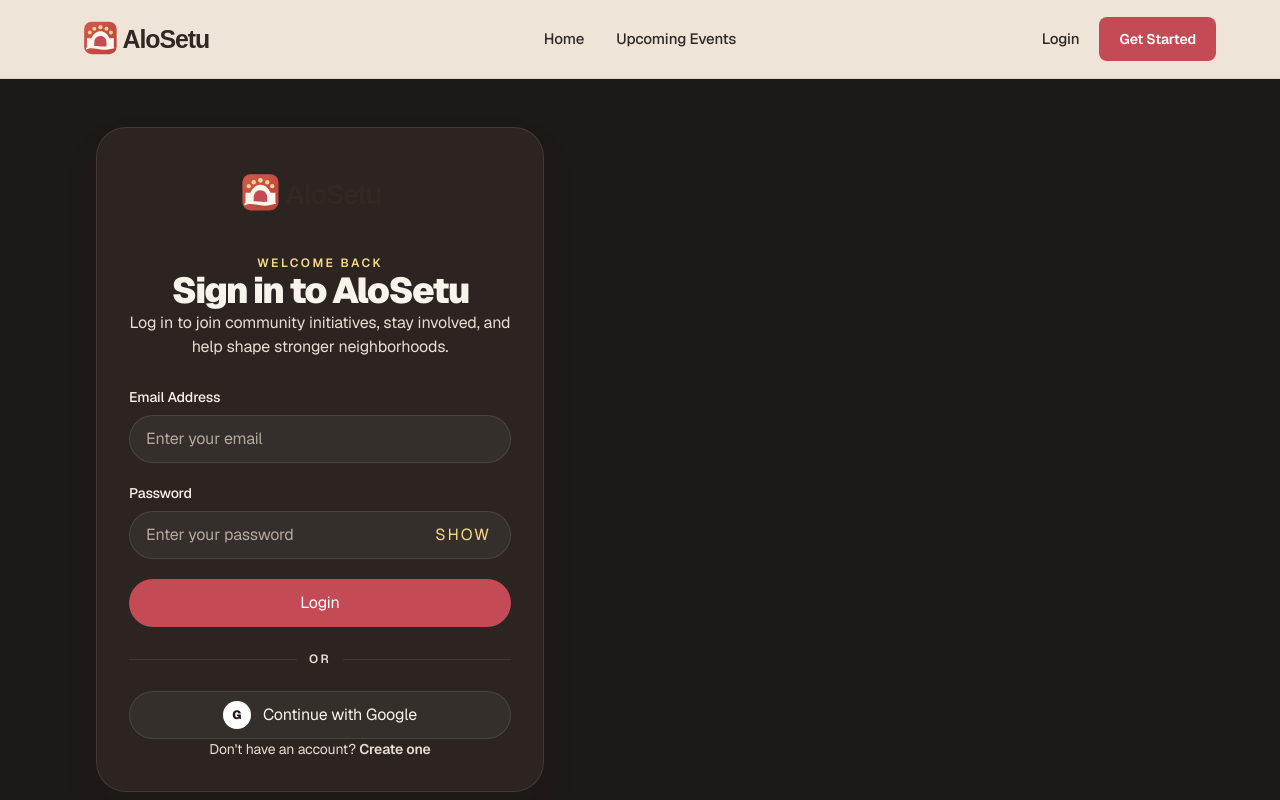
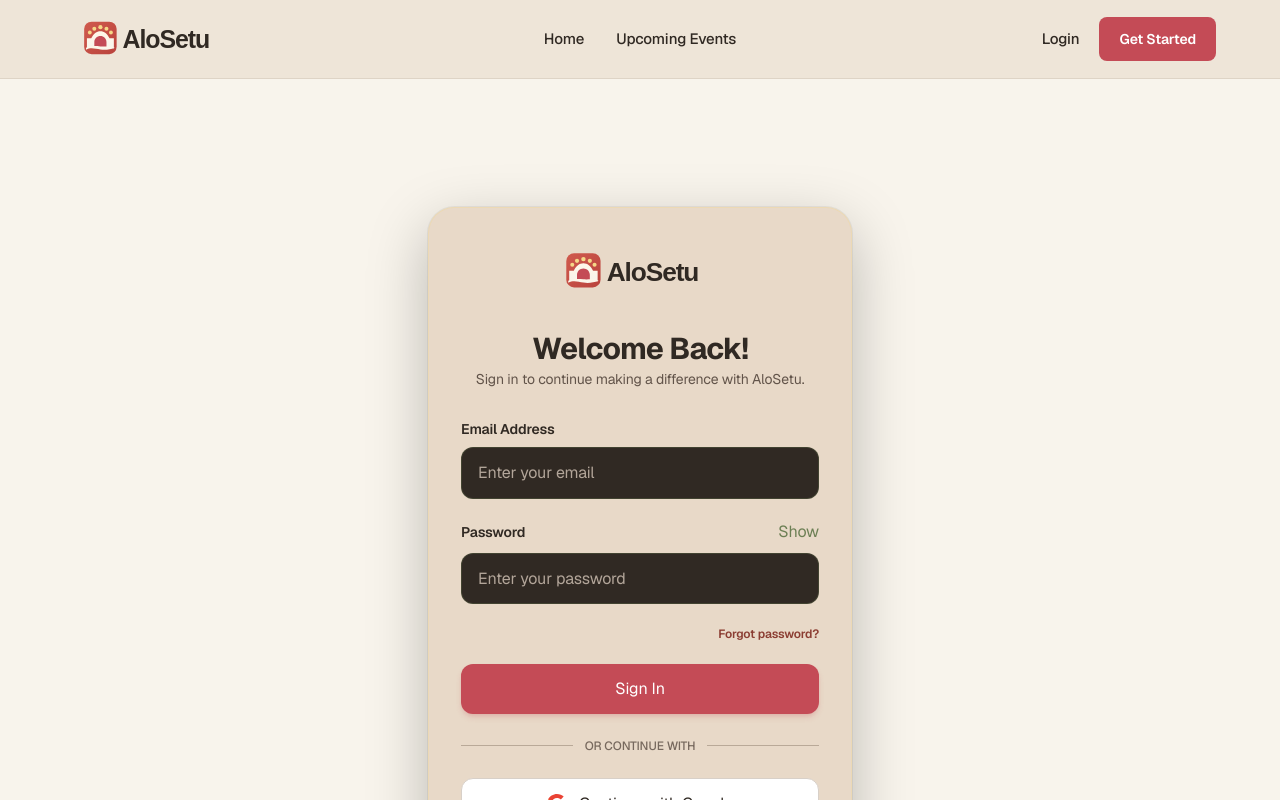
Before and after one commit to sayda-007/B14-A08-AloSetu-client, a Next.js app: page /login in a window 1280 px wide. Shown: the top 800 px of the page. Built offline with nearby package versions, Linux system fonts and the light colour scheme.

Commit message:
Refine login page styling

```diff
--- a/src/app/globals.css
+++ b/src/app/globals.css
@@ -155,3 +155,196 @@ section {
 .homepage-shell .hero-stat-value {
   color: #f8f4ec;
 }
+
+
+
+/* ========================================
+   LOGIN PAGE
+======================================== */
+
+.login-page {
+  width: 100%;
+  display: flex;
+  justify-content: center;
+  padding: 64px 20px;
+  box-sizing: border-box;
+}
+
+.login-page__container {
+  width: 100%;
+  max-width: 440px;
+  margin-inline: auto;
+}
+
+/* Login card */
+
+.login-card {
+  width: 100%;
+  box-sizing: border-box;
+  padding: 36px;
+  border-radius: 20px;
+  background-color: #39312C;
+  border: 1px solid rgba(245, 216, 135, 0.16);
+  box-shadow: 0 20px 55px rgba(0, 0, 0, 0.25);
+  color: #F8F4EC;
+}
+
+/* AloSetu branding */
+
+.login-brand {
+  display: flex;
+  align-items: center;
+  justify-content: center;
+  gap: 10px;
+  margin-bottom: 28px;
+}
+
+.login-brand__name {
+  color: #F8F4EC;
+  font-size: 25px;
+  font-weight: 700;
+  letter-spacing: -0.5px;
+}
+
+/* Form spacing */
+
+.login-card .login-form {
+  display: flex;
+  flex-direction: column;
+  gap: 18px;
+}
+
+.login-card label {
+  color: #F8F4EC;
+  font-size: 14px;
+  font-weight: 500;
+}
+
+/* Input fields */
+
+.login-card .login-input {
+  width: 100%;
+  min-height: 48px;
+  box-sizing: border-box;
+  padding: 12px 14px;
+  border: 1px solid #62564D;
+  border-radius: 9px;
+  outline: none;
+  background-color: #29231F;
+  color: #F8F4EC;
+  font-size: 14px;
+  transition: border-color 0.2s ease;
+}
+
+.login-card .login-input::placeholder {
+  color: #A99D93;
+}
+
+.login-card .login-input:focus {
+  border-color: #F3A155;
+}
+
+/* Password Show/Hide */
+
+.password-toggle {
+  border: none;
+  background: transparent;
+  color: #F3A155;
+  font-size: 11px;
+  font-weight: 600;
+  cursor: pointer;
+  padding: 4px 6px;
+}
+
+.password-toggle:hover {
+  color: #F5D887;
+}
+
+/* Main login button */
+
+.login-submit-button {
+  width: 100%;
+  min-height: 48px;
+  border: none;
+  border-radius: 9px;
+  background-color: #C44B56;
+  color: #FFFFFF;
+  font-size: 15px;
+  font-weight: 600;
+  cursor: pointer;
+  transition: background-color 0.2s ease;
+}
+
+.login-submit-button:hover {
+  background-color: #AD3E49;
+}
+
+.login-submit-button:disabled {
+  opacity: 0.65;
+  cursor: not-allowed;
+}
+
+/* Google login button */
+
+.google-login-button {
+  width: 100%;
+  min-height: 48px;
+  display: flex;
+  align-items: center;
+  justify-content: center;
+  gap: 12px;
+  padding: 10px 16px;
+  border: 1px solid #D8D8D8;
+  border-radius: 9px;
+  background-color: #FFFFFF;
+  color: #302923;
+  font-size: 14px;
+  font-weight: 600;
+  cursor: pointer;
+  transition: background-color 0.2s ease;
+}
+
+.google-login-button:hover {
+  background-color: #F2F2F2;
+}
+
+.google-login-button__icon {
+  display: block;
+  width: 20px;
+  height: 20px;
+  flex-shrink: 0;
+}
+
+/* Responsive layout */
+
+@media (max-width: 480px) {
+  .login-page {
+    padding: 36px 16px;
+  }
+
+  .login-card {
+    padding: 26px 20px;
+    border-radius: 16px;
+  }
+
+  .login-brand__name {
+    font-size: 23px;
+  }
+}
+
+
+/* Forgot Password link */
+a.login-forgot-password,
+a.login-forgot-password:link,
+a.login-forgot-password:visited {
+  color: #8B3D32 !important;
+  font-size: 12px !important;
+  font-weight: 600 !important;
+  line-height: 1.25rem !important;
+  text-decoration: none !important;
+}
+
+a.login-forgot-password:hover,
+a.login-forgot-password:focus-visible {
+  color: #C44B56 !important;
+}
--- a/src/app/login/page.js
+++ b/src/app/login/page.js
@@ -8,10 +8,10 @@ export const metadata = {
 
 export default function LoginPage() {
     return (
-    <main className="flex-1 bg-[#1d1916] text-[#F8F4EC]">
-      <section className="mx-auto flex w-full max-w-6xl items-center justify-center px-4 py-12 sm:px-6 lg:px-8">
+        <main className="login-page">
+            <div className="login-page__container">
                 <LoginForm />
-      </section>
+            </div>
         </main>
     );
 }
--- a/src/components/auth/LoginForm.jsx
+++ b/src/components/auth/LoginForm.jsx
@@ -4,128 +4,145 @@ import Image from "next/image";
 import Link from "next/link";
 import { useState } from "react";
 
-const emailRegex = /^[^\s@]+@[^\s@]+\.[^\s@]+$/;
+function GoogleIcon() {
+    return (
+        <svg
+            viewBox="0 0 48 48"
+            className="h-5 w-5"
+            aria-hidden="true"
+        >
+            <path
+                fill="#EA4335"
+                d="M24 9.5c3.54 0 6.71 1.22 9.21 3.6l6.85-6.85C35.9 2.38 30.47 0 24 0 14.62 0 6.51 5.38 2.56 13.22l7.98 6.19C12.43 13.72 17.74 9.5 24 9.5Z"
+            />
+            <path
+                fill="#4285F4"
+                d="M46.98 24.55c0-1.57-.15-3.09-.38-4.55H24v9.02h12.92c-.58 2.96-2.25 5.48-4.73 7.18l7.26 5.64c4.23-3.91 6.67-9.67 6.67-17.29Z"
+            />
+            <path
+                fill="#FBBC05"
+                d="M10.53 28.59a14.4 14.4 0 0 1 0-9.18l-7.98-6.19a24 24 0 0 0 0 21.56l7.98-6.19Z"
+            />
+            <path
+                fill="#34A853"
+                d="M24 48c6.48 0 11.93-2.13 15.9-5.8l-7.26-5.64c-2.01 1.35-4.59 2.15-8.64 2.15-6.26 0-11.57-4.22-13.46-9.91l-7.98 6.19C6.51 42.62 14.62 48 24 48Z"
+            />
+        </svg>
+    );
+}
 
 export default function LoginForm() {
     const [formData, setFormData] = useState({
         email: "",
         password: "",
     });
-  const [errors, setErrors] = useState({
-    email: "",
-    password: "",
-  });
+
+    const [errors, setErrors] = useState({});
     const [showPassword, setShowPassword] = useState(false);
     const [isSubmitting, setIsSubmitting] = useState(false);
-  const [notice, setNotice] = useState({
-    type: "",
-    text: "",
-  });
+    const [notice, setNotice] = useState("");
 
     const handleChange = (event) => {
         const { name, value } = event.target;
 
-    setFormData((previous) => ({
-      ...previous,
+        setFormData((previousData) => ({
+            ...previousData,
             [name]: value,
         }));
 
-    setErrors((previous) => ({
-      ...previous,
+        setErrors((previousErrors) => ({
+            ...previousErrors,
             [name]: "",
         }));
 
-    setNotice({
-      type: "",
-      text: "",
-    });
+        setNotice("");
     };
 
     const validateForm = () => {
-    const nextErrors = {};
+        const newErrors = {};
+
+        const emailPattern = /^[^\s@]+@[^\s@]+\.[^\s@]+$/;
 
         if (!formData.email.trim()) {
-      nextErrors.email = "Email address is required.";
-    } else if (!emailRegex.test(formData.email.trim())) {
-      nextErrors.email = "Enter a valid email address.";
+            newErrors.email = "Email address is required.";
+        } else if (!emailPattern.test(formData.email)) {
+            newErrors.email = "Please enter a valid email address.";
         }
 
-    if (!formData.password.trim()) {
-      nextErrors.password = "Password is required.";
+        if (!formData.password) {
+            newErrors.password = "Password is required.";
         }
 
-    return nextErrors;
+        setErrors(newErrors);
+
+        return Object.keys(newErrors).length === 0;
     };
 
-  const handleSubmit = (event) => {
+    const handleSubmit = async (event) => {
         event.preventDefault();
 
-    const nextErrors = validateForm();
+        setNotice("");
 
-    if (Object.keys(nextErrors).length > 0) {
-      setErrors(nextErrors);
-      setNotice({
-        type: "error",
-        text: "Please fix the highlighted fields and try again.",
-      });
+        if (!validateForm()) {
             return;
         }
 
-    setErrors({
-      email: "",
-      password: "",
-    });
         setIsSubmitting(true);
-    setNotice({
-      type: "info",
-      text: "Login will be available once authentication is connected.",
-    });
 
-    window.setTimeout(() => {
+        try {
+            // Authentication will be connected in the next development step.
+            setNotice("Login authentication is not connected yet.");
+        } catch (error) {
+            setNotice("Something went wrong. Please try again.");
+        } finally {
             setIsSubmitting(false);
-    }, 600);
+        }
     };
 
     const handleGoogleSignIn = () => {
-    setNotice({
-      type: "info",
-      text: "Google authentication will be connected during the authentication milestone.",
-    });
+        setNotice("Google authentication is not connected yet.");
     };
 
     return (
-    <div className="w-full max-w-md">
-      <div className="rounded-[30px] border border-white/10 bg-[#2b2421] p-5 shadow-[0_18px_42px_rgba(60,41,35,0.06)] sm:p-7 lg:p-8">
-        <div className="mb-7 flex items-center justify-center">
-          <Link href="/" className="inline-flex items-center justify-center" aria-label="AloSetu home">
+        <div className="flex w-full justify-center px-2 py-12 sm:py-16">
+            <div className="w-full max-w-[440px] rounded-[26px] border border-[#F5D887]/30 bg-[#E8D9C8] p-6 shadow-[0_20px_60px_rgba(0,0,0,0.25)] ring-1 ring-black/5 sm:p-8">
+
+                {/* Logo */}
+                <div className="mb-7 flex justify-center">
+                    <Link href="/" aria-label="Go to AloSetu homepage">
                         <Image
                             src="/alosetu-logo-horizontal.svg"
                             alt="AloSetu"
-              width={220}
-              height={64}
+                            width={190}
+                            height={55}
                             priority
-              className="h-auto w-[180px] sm:w-[200px]"
+                            className="h-auto w-[170px] object-contain sm:w-[190px]"
                         />
                     </Link>
                 </div>
 
+                {/* Heading */}
                 <div className="mb-7 text-center">
-          <p className="text-xs font-semibold uppercase tracking-[0.2em] text-[#f5d887]">
-            Welcome back
-          </p>
-          <h1 className="mt-3 text-3xl font-black tracking-[-0.05em] text-[#f8f4ec] sm:text-4xl">
-            Sign in to AloSetu
+                    <h1 className="text-2xl font-bold tracking-tight text-[#302923] sm:text-3xl">
+                        Welcome Back!
                     </h1>
-          <p className="mt-3 text-sm leading-6 text-[#e8ded1] sm:text-base">
-            Log in to join community initiatives, stay involved, and help shape stronger neighborhoods.
+
+                    <p className="mt-2 text-sm leading-6 text-[#62544A]">
+                        Sign in to continue making a difference with AloSetu.
                     </p>
                 </div>
 
-        <form onSubmit={handleSubmit} noValidate className="space-y-5">
-          <div className="space-y-2">
-            <label htmlFor="email" className="block text-sm font-medium text-[#f8f4ec]">
+                {/* Login Form */}
+                <form onSubmit={handleSubmit} className="space-y-5">
+                    {/* Email */}
+                    <div>
+                        <label
+                            htmlFor="email"
+                            className="mb-2 block text-sm font-semibold text-[#302923]"
+                        >
                             Email Address
                         </label>
+
                         <input
                             id="email"
                             name="email"
@@ -134,26 +151,35 @@ export default function LoginForm() {
                             onChange={handleChange}
                             placeholder="Enter your email"
                             autoComplete="email"
-              aria-invalid={Boolean(errors.email)}
-              aria-describedby={errors.email ? "email-error" : undefined}
-              className={`h-12 w-full rounded-full border px-4 text-sm text-[#f8f4ec] placeholder:text-[#e8ded1]/70 outline-none transition focus:ring-2 ${
-                errors.email
-                  ? "border-[#f2897b] bg-[#352f2b] focus:border-[#f2897b] focus:ring-[#f2897b]/30"
-                  : "border-white/10 bg-[#352f2b] focus:border-[#f5d887] focus:ring-[#f5d887]/30"
-              }`}
+                            className="w-full rounded-xl border border-[#6C7F54]/30 bg-[#302923] px-4 py-3 text-sm text-[#F8F4EC] outline-none transition placeholder:text-[#B3A69A] focus:border-[#C44B56] focus:ring-2 focus:ring-[#C44B56]/20"
                         />
-            {errors.email ? (
-              <p id="email-error" className="text-sm text-[#f2897b]">
+
+                        {errors.email && (
+                            <p className="mt-1.5 text-xs text-[#A52F3B]">
                                 {errors.email}
                             </p>
-            ) : null}
+                        )}
                     </div>
 
-          <div className="space-y-2">
-            <label htmlFor="password" className="block text-sm font-medium text-[#f8f4ec]">
+                    {/* Password */}
+                    <div>
+                        <div className="mb-2 flex items-center justify-between">
+                            <label
+                                htmlFor="password"
+                                className="block text-sm font-semibold text-[#302923]"
+                            >
                                 Password
                             </label>
-            <div className="relative">
+
+                            <button
+                                type="button"
+                                onClick={() => setShowPassword((previous) => !previous)}
+                                className="text-[10px] font-semibold text-[#6C7F54] transition hover:text-[#C44B56]"
+                            >
+                                {showPassword ? "Hide" : "Show"}
+                            </button>
+                        </div>
+
                         <input
                             id="password"
                             name="password"
@@ -162,72 +188,74 @@ export default function LoginForm() {
                             onChange={handleChange}
                             placeholder="Enter your password"
                             autoComplete="current-password"
-                aria-invalid={Boolean(errors.password)}
-                aria-describedby={errors.password ? "password-error" : undefined}
-                className={`h-12 w-full rounded-full border px-4 pr-12 text-sm text-[#f8f4ec] placeholder:text-[#e8ded1]/70 outline-none transition focus:ring-2 ${
-                  errors.password
-                    ? "border-[#f2897b] bg-[#352f2b] focus:border-[#f2897b] focus:ring-[#f2897b]/30"
-                    : "border-white/10 bg-[#352f2b] focus:border-[#f5d887] focus:ring-[#f5d887]/30"
-                }`}
+                            className="w-full rounded-xl border border-[#6C7F54]/30 bg-[#302923] px-4 py-3 text-sm text-[#F8F4EC] outline-none transition placeholder:text-[#B3A69A] focus:border-[#C44B56] focus:ring-2 focus:ring-[#C44B56]/20"
                         />
-              <button
-                type="button"
-                onClick={() => setShowPassword((previous) => !previous)}
-                className="absolute inset-y-0 right-3 flex items-center justify-center rounded-full px-2 text-xs font-semibold uppercase tracking-[0.12em] text-[#f5d887] transition hover:text-[#f8f4ec] focus-visible:outline-none focus-visible:ring-2 focus-visible:ring-[#f5d887]/60"
-                aria-label={showPassword ? "Hide password" : "Show password"}
-              >
-                {showPassword ? "Hide" : "Show"}
-              </button>
-            </div>
-            {errors.password ? (
-              <p id="password-error" className="text-sm text-[#f2897b]">
+
+                        {errors.password && (
+                            <p className="mt-1.5 text-xs text-[#A52F3B]">
                                 {errors.password}
                             </p>
-            ) : null}
+                        )}
                     </div>
 
+
+                    {/* Forgot Password */}
+                    <div className="flex justify-end">
+                        <Link
+                            href="/forgot-password"
+                            className="login-forgot-password"
+                        >
+                            Forgot password?
+                        </Link>
+                    </div>
+
+
+                    {/* Submit Button */}
                     <button
                         type="submit"
                         disabled={isSubmitting}
-            className="inline-flex h-12 w-full items-center justify-center rounded-full bg-[#c44b56] px-5 text-sm font-semibold text-white transition hover:bg-[#ae3b4a] focus-visible:outline-none focus-visible:ring-2 focus-visible:ring-[#6c7f54] focus-visible:ring-offset-2 focus-visible:ring-offset-[#1d1916] disabled:cursor-not-allowed disabled:opacity-70"
+                        className="w-full rounded-xl bg-[#C44B56] px-5 py-3 text-sm font-semibold text-white shadow-md shadow-[#C44B56]/20 transition hover:bg-[#AD3F4A] disabled:cursor-not-allowed disabled:opacity-60"
                     >
-            {isSubmitting ? "Signing in..." : "Login"}
+                        {isSubmitting ? "Signing In..." : "Sign In"}
                     </button>
 
-          {notice.text ? (
+                    {notice && (
                         <p
                             role="status"
-              className={`text-sm leading-6 ${
-                notice.type === "error" ? "text-[#f2897b]" : "text-[#f5d887]"
-              }`}
+                            className="rounded-lg bg-[#F5D887]/40 px-3 py-2 text-center text-xs text-[#62544A]"
                         >
-              {notice.text}
+                            {notice}
                         </p>
-          ) : null}
+                    )}
                 </form>
 
-        <div className="relative my-6 flex items-center justify-center">
-          <div className="absolute inset-x-0 top-1/2 h-px bg-white/10" aria-hidden="true" />
-          <span className="relative bg-[#2b2421] px-3 text-xs font-semibold uppercase tracking-[0.18em] text-[#e8ded1]">
-            Or
+                {/* Divider */}
+                <div className="my-6 flex items-center gap-3">
+                    <div className="h-px flex-1 bg-[#B9A998]" />
+                    <span className="text-xs font-medium text-[#76685D]">
+                        OR CONTINUE WITH
                     </span>
+                    <div className="h-px flex-1 bg-[#B9A998]" />
                 </div>
 
+                {/* Google Sign In */}
                 <button
                     type="button"
                     onClick={handleGoogleSignIn}
-          className="inline-flex h-12 w-full items-center justify-center gap-3 rounded-full border border-white/10 bg-[#352f2b] px-5 text-sm font-semibold text-[#f8f4ec] transition hover:border-[#f5d887]/40 hover:bg-[#3a322f] focus-visible:outline-none focus-visible:ring-2 focus-visible:ring-[#f5d887]/60 focus-visible:ring-offset-2 focus-visible:ring-offset-[#1d1916]"
+                    className="flex w-full items-center justify-center gap-3 rounded-xl border border-[#D8D0C8] bg-white px-5 py-3 text-sm font-semibold text-[#302923] transition hover:bg-[#F8F4EC]"
                 >
-          <span className="flex h-7 w-7 items-center justify-center rounded-full bg-white text-xs font-black text-[#1d1916]">
-            G
-          </span>
+                    <GoogleIcon />
                     Continue with Google
                 </button>
 
-        <p className="mt-6 text-center text-sm text-[#e8ded1]">
+                {/* Registration Link */}
+                <p className="mt-7 text-center text-sm text-[#62544A]">
                     Don&apos;t have an account?{" "}
-          <Link href="/register" className="font-semibold text-[#f5d887] transition hover:text-[#f8f4ec]">
-            Create one
+                    <Link
+                        href="/register"
+                        className="font-bold text-[#C44B56] transition hover:text-[#AD3F4A]"
+                    >
+                        Create an account
                     </Link>
                 </p>
             </div>
```
Lines whose indentation alone changed are shown as unchanged.
